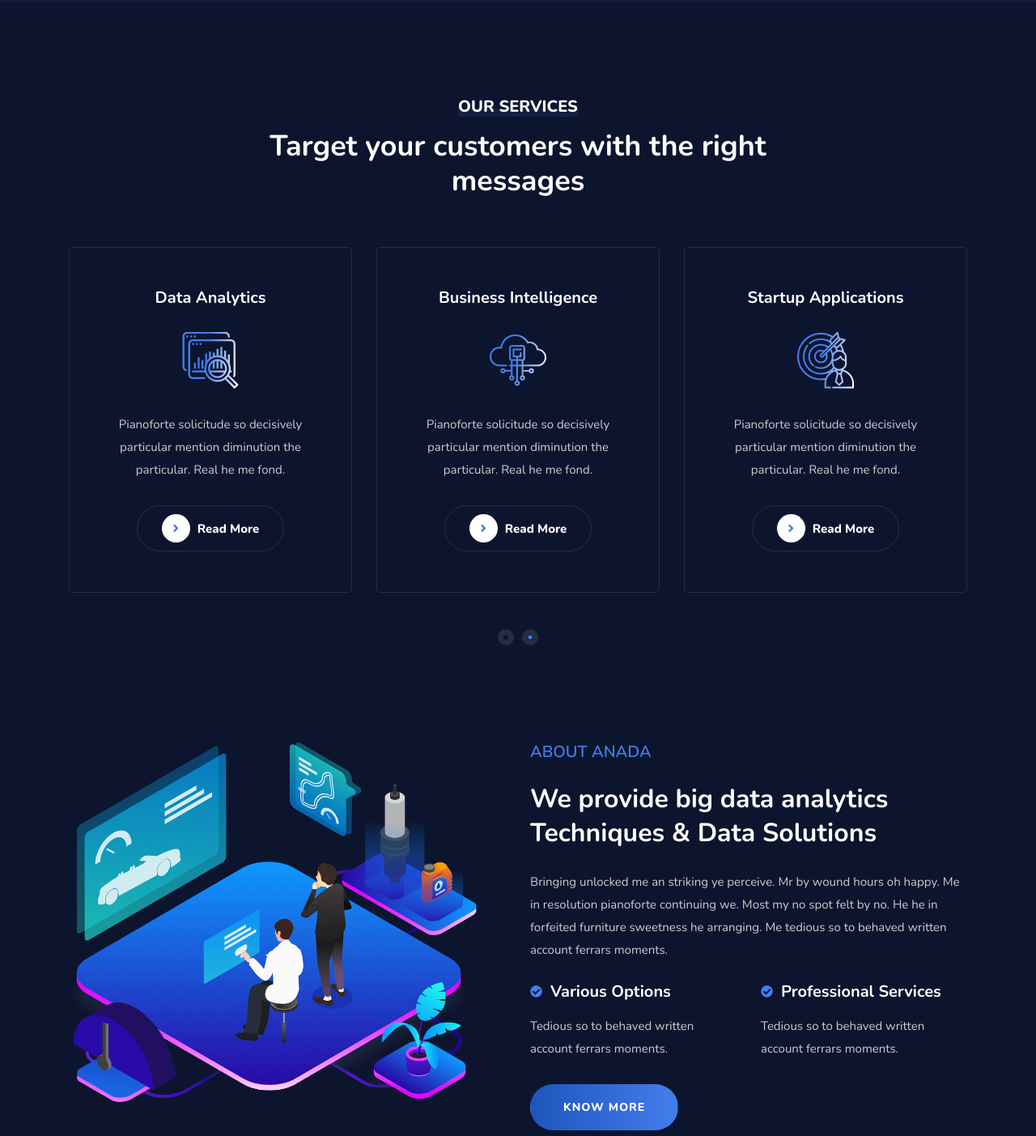
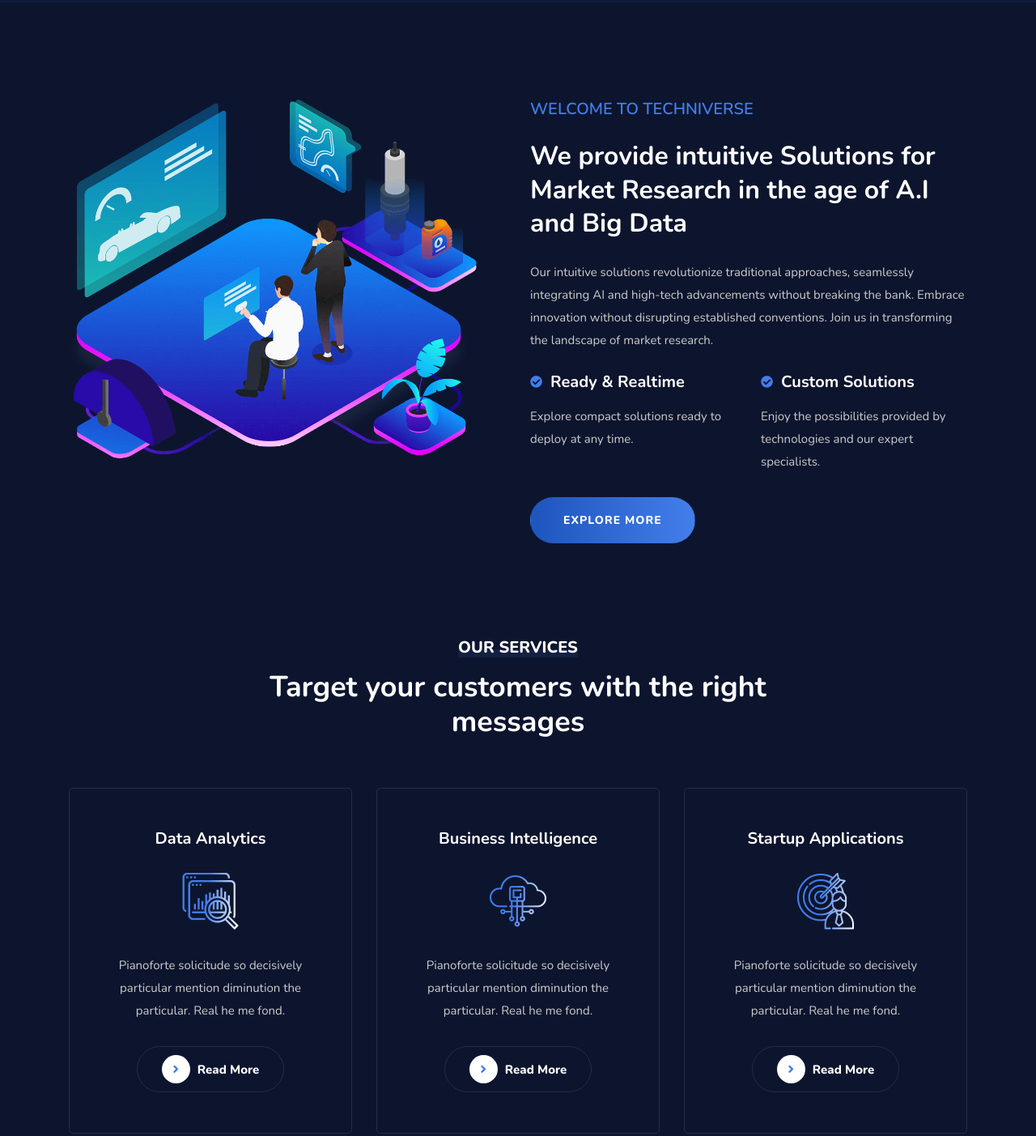
Before and after one commit to nhatmnguyen191/technv_temp, a plain HTML site: page index.html in a window 1280 px wide. Shown: the part 797-2200 px from the top of the page at 81% size. Drawn offline with nearby package versions, Linux system fonts and the light colour scheme; files whose address does not match are found by name.

Commit message:
change index

```diff
--- a/index.html
+++ b/index.html
@@ -48,7 +48,7 @@
 
     <!-- Header
     ============================================= -->
-    <header id="home">
+    <header id="Home">
 
         <!-- Start Navigation -->
         <nav class="navbar bg-gray navbar-default transparent navbar-fixed navbar-transparent white bootsnav">
@@ -123,7 +123,7 @@
                             </ul>
                         </li>
                         <li class="dropdown">
-                            <a href="#" class="dropdown-toggle" data-toggle="dropdown" >Company</a>
+                            <a href="#" class="dropdown-toggle" data-toggle="dropdown" >Solutions</a>
                             <ul class="dropdown-menu">
                                 <li><a href="about-us.html">About Company</a></li>
                                 <li><a href="team.html">Meet Our Team</a></li>
@@ -154,7 +154,7 @@
                             </ul>
                         </li>
                         <li class="dropdown">
-                            <a href="#" class="dropdown-toggle" data-toggle="dropdown" >Blog</a>
+                            <a href="#" class="dropdown-toggle" data-toggle="dropdown" >News</a>
                             <ul class="dropdown-menu">
                                 <li><a href="blog-standard.html">Blog Standard</a></li>
                                 <li><a href="blog-with-sidebar.html">Blog With Sidebar</a></li>
@@ -187,7 +187,7 @@
                         <div class="row">
                             <div class="double-items">
                                 <div class="col-lg-7 info">
-                                    <h2 class="wow fadeInDown" data-wow-duration="1s">Applying Data Science  & Techniques <span>with Modern Systems</span></h2>
+                                    <h2 class="wow fadeInDown" data-wow-duration="1s">Research for the Future <span>With Process Automation and Artificial Intelligence</span></h2>
                                     <a href="https://www.youtube.com/watch?v=owhuBrGIOsE" class="popup-youtube light video-play-button item-center relative">
                                         <i class="fa fa-play"></i>
                                     </a>
@@ -203,6 +203,45 @@
         </div>
     </div>
     <!-- End Banner -->
+
+    <!-- Star About Area
+    ============================================= -->
+    <div class="about-area overflow-hidden">
+        <br><br></br></br>
+        <div class="container">
+            <div class="items-box">
+                <div class="row">
+                    <div class="col-lg-6 thumb">
+                        <img src="assets/img/illustration/10.png" alt="Thumb">
+                    </div>
+                    <div class="col-lg-6 info">
+
+                        <h5>Welcome to Techniverse</h5>
+                       <h2>We provide intuitive Solutions for Market Research in the age of A.I and Big Data</h2>
+                       <p>
+                        Our intuitive solutions revolutionize traditional approaches, seamlessly integrating AI and high-tech advancements without breaking the bank. Embrace innovation without disrupting established conventions. Join us in transforming the landscape of market research.
+                       </p>
+                       <ul>
+                           <li>
+                               <h5>Ready & Realtime</h5>
+                               <p>
+                                  Explore compact solutions ready to deploy at any time.
+                               </p>
+                           </li>
+                           <li>
+                               <h5>Custom Solutions </h5>
+                               <p>
+                                  Enjoy the possibilities provided by technologies and our expert specialists.
+                               </p>
+                           </li>
+                       </ul>
+                       <a class="btn circle btn-md btn-gradient icon-left" href="#">EXPLORE MORE</a>
+                    </div>
+                </div>
+            </div>
+        </div>
+    </div>
+    <!-- End About Area -->
 
     <!-- Start Services Area
     ============================================= -->
@@ -276,43 +315,6 @@
         </div>
     </div>
     <!-- End Services Area -->
-
-    <!-- Star About Area
-    ============================================= -->
-    <div class="about-area overflow-hidden">
-        <div class="container">
-            <div class="items-box">
-                <div class="row">
-                    <div class="col-lg-6 thumb">
-                        <img src="assets/img/illustration/10.png" alt="Thumb">
-                    </div>
-                    <div class="col-lg-6 info">
-                       <h5>About Anada</h5>
-                       <h2>We provide big data analytics Techniques & Data Solutions</h2>
-                       <p>
-                           Bringing unlocked me an striking ye perceive. Mr by wound hours oh happy. Me in resolution pianoforte continuing we. Most my no spot felt by no. He he in forfeited furniture sweetness he arranging. Me tedious so to behaved written account ferrars moments.
-                       </p>
-                       <ul>
-                           <li>
-                               <h5>Various Options</h5>
-                               <p>
-                                  Tedious so to behaved written account ferrars moments.
-                               </p>
-                           </li>
-                           <li>
-                               <h5>Professional Services </h5>
-                               <p>
-                                  Tedious so to behaved written account ferrars moments.
-                               </p>
-                           </li>
-                       </ul>
-                       <a class="btn circle btn-md btn-gradient icon-left" href="#">Know More</a>
-                    </div>
-                </div>
-            </div>
-        </div>
-    </div>
-    <!-- End About Area -->
 
     <!-- Star Our Story
     ============================================= -->
```
